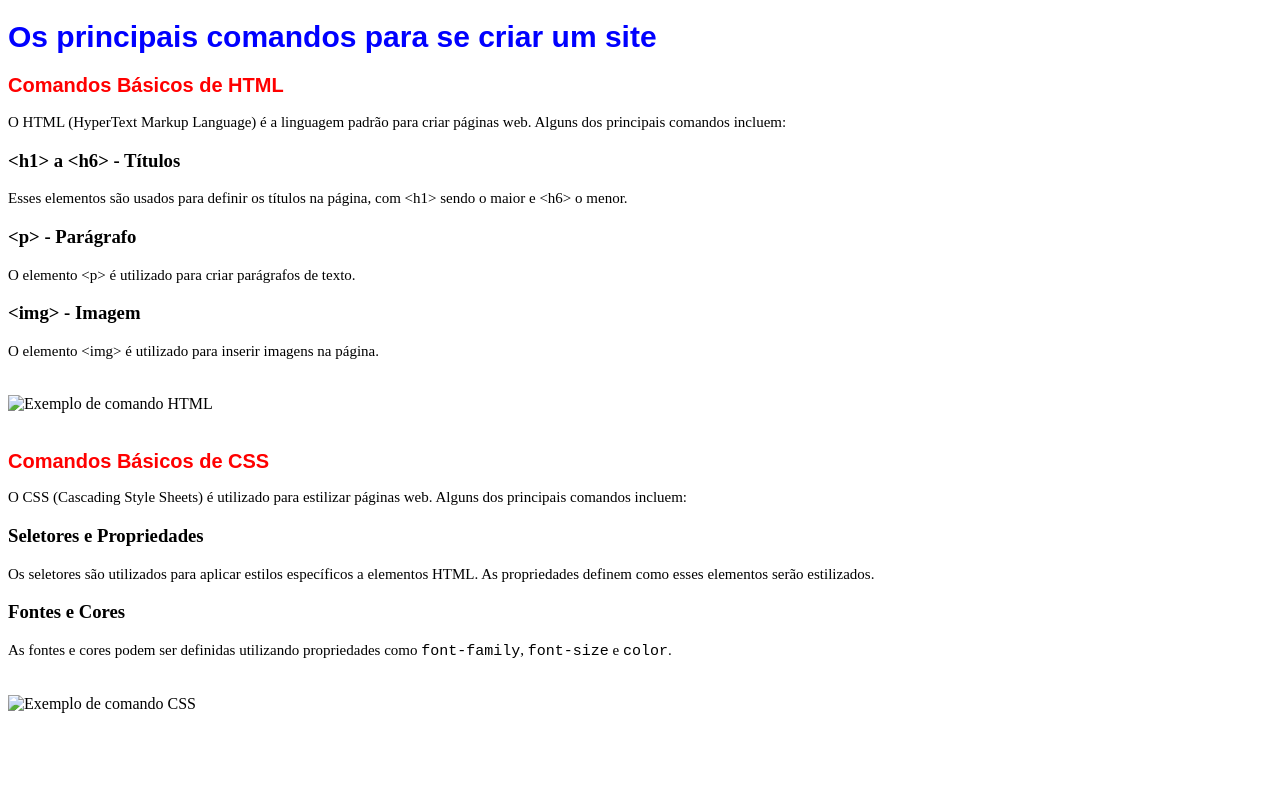
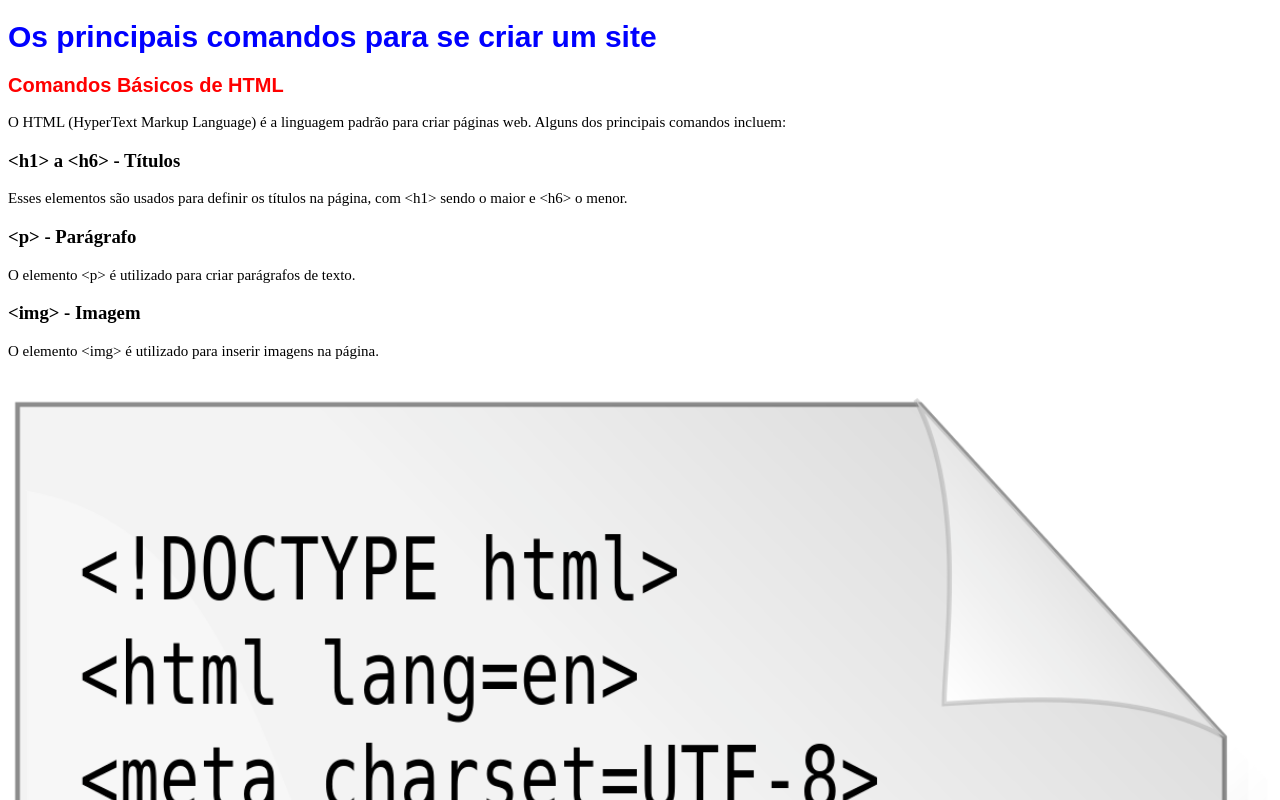
Before and after one commit to tomatinhocruu/camile.z.f16, a plain HTML site: page index.html in a window 1280 px wide. Shown: the top 800 px of the page. Drawn offline with Linux system fonts and the light colour scheme.

Commit message:
Update index.html

```diff
--- a/index.html
+++ b/index.html
@@ -21,7 +21,7 @@
 
     <h3>&lt;img&gt; - Imagem</h3>
     <p>O elemento &lt;img&gt; é utilizado para inserir imagens na página.</p>
-    <img src="comando-html.png" alt="Exemplo de comando HTML">
+    <img src="1200px-HTML5.svg.png" alt="Exemplo de comando HTML">
 
     <h2>Comandos Básicos de CSS</h2>
     <p>O CSS (Cascading Style Sheets) é utilizado para estilizar páginas web. Alguns dos principais comandos incluem:</p>
@@ -32,7 +32,7 @@
     <h3>Fontes e Cores</h3>
     <p>As fontes e cores podem ser definidas utilizando propriedades como <code>font-family</code>, <code>font-size</code> e <code>color</code>.</p>
 
-    <img src="comando-css.png" alt="Exemplo de comando CSS">
+    <img src="tkzycxmrkk4.jpg" alt="Exemplo de comando CSS">
 
 </body>
 </html>
```
